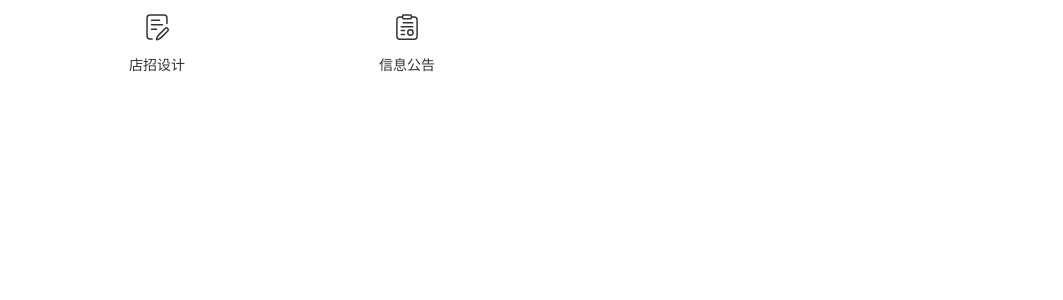
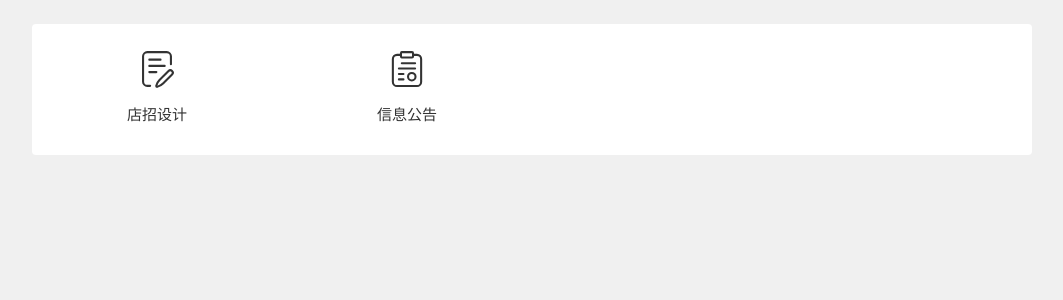
Before and after one commit to shuanger051/logo_online, a Vue app in the folder WEB/apps/logo-pc/: page /login in a window 1280 px wide. Shown: the top 300 px of the page, without its empty margins (108-1171 px from the left). Built offline with nearby package versions, Linux system fonts and the light colour scheme; what core would draw is missing.

Commit message:
样式优化

```diff
--- a/WEB/apps/logo-pc/public/entrepot.html
+++ b/WEB/apps/logo-pc/public/entrepot.html
@@ -12,6 +12,7 @@
   </head>
   <body>
     <div>跳转中，请稍等...</div>
+    <script src="./config.js" ></script>
     <script>
       // 是否在PC端
       if (
--- a/WEB/apps/logo-pc/src/App.vue
+++ b/WEB/apps/logo-pc/src/App.vue
@@ -11,3 +11,8 @@ export default {
   components: { ModalLogin },
 };
 </script>
+<style lang="less">
+body {
+  background-color: #f0f0f0!important;
+}
+</style>
--- a/WEB/apps/logo-pc/src/views/article/detail.vue
+++ b/WEB/apps/logo-pc/src/views/article/detail.vue
@@ -1,6 +1,12 @@
 <template>
   <div class="page-wrap">
-    <a-empty v-if="!detail.id" description="文章详情找不到了"></a-empty>
+    <!-- 加载中 -->
+    <div class="loading" v-if="loading">
+      <a-spin tip="文章加载中..." />
+    </div>
+    <!-- 不存在 -->
+    <a-empty v-else-if="!detail.id" description="文章详情找不到了"></a-empty>
+    <!-- 内容详情 -->
     <template v-else>
       <h2 class="title">{{ article.title }}</h2>
       <div class="attribute">
@@ -29,6 +35,7 @@ import { mapState } from "vuex";
 export default {
   data() {
     return {
+      loading: true,
       detail: {},
     };
   },
@@ -66,12 +73,15 @@ export default {
     // 获取文章详情
     getDetail() {
       const { pid } = this.$route.query;
+      this.loading = true;
       return articleService
         .getContentByIDAPI({
           id: pid,
         })
+        .finally(() => {
+          this.loading = false;
+        })
         .then((res) => {
-          console.log(res);
           this.detail = res.data;
         });
     },
@@ -87,15 +97,26 @@ export default {
 </style>
 <style lang="less" scoped>
 .page-wrap {
-  padding: 0 12px 12px;
+  padding: 12px 24px;
   max-width: 1000px;
   margin: 0 auto;
+  margin-top: 24px;
+  border-radius: 4px;
+  background-color: #fff;
+  .loading{
+    text-align: center;
+    padding: 120px 0;
+  }
+  // :deep(.ant-spin) {?
+    // margin: 0 auto;
+  // }
   .title {
+    font-size: 22px;
     line-height: 1.6em;
   }
   .attribute {
     // color: @text-color;
-    font-size: 12px;
+    font-size: 14px;
     line-height: 1.8em;
     margin-bottom: 12px;
     & > span:not(:last-child) {
--- a/WEB/apps/logo-pc/src/views/article/list.vue
+++ b/WEB/apps/logo-pc/src/views/article/list.vue
@@ -61,6 +61,7 @@ export default {
       let pageNum = current + 1;
       if (current) pageNum = current;
       if (size) page.pageSize = size;
+      this.loading = true; // 标记加载中
       articleService
         .getContentByChannelIdAPI({
           channelId,
@@ -73,7 +74,9 @@ export default {
           this.page.total = total;
           this.list = list;
         })
-        .finally(() => (this.loading = false))
+        .finally(() => {
+          this.loading = false
+        })
         .catch((err) => {
           this.finished = true;
         });
@@ -83,46 +86,14 @@ export default {
 </script>
 <style lang="less" scoped>
 .page-wrap {
-  padding: 12px 0;
+  padding: 12px 24px;
   min-height: 100%;
   max-width: 1000px;
   margin: 0 auto;
   box-sizing: border-box;
+  margin-top: 24px;
+  border-radius: 4px;
   background-color: #fff;
   // background-color: @text-color;
-  :deep(.van-list) {
-    .van-cell {
-      &__value {
-        line-height: 0;
-      }
-      .description {
-        margin-bottom: 4px;
-        line-height: 1.6em;
-        max-height: 3.2em;
-        text-overflow: ellipsis;
-        -webkit-line-clamp: 2;
-        -webkit-box-orient: vertical;
-        display: -webkit-box;
-        overflow: hidden;
-      }
-      .attrs-bar {
-        .attr-item {
-          &:not(:last-child) {
-            margin-right: 6px;
-          }
-        }
-        .visitor {
-          & > i {
-            font-style: normal;
-            display: inline-block;
-            padding: 0 2px;
-          }
-        }
-      }
-    }
-    .van-image {
-      height: 64px;
-    }
-  }
 }
 </style>
--- a/WEB/apps/logo-pc/src/views/home.vue
+++ b/WEB/apps/logo-pc/src/views/home.vue
@@ -39,20 +39,23 @@ export default {
 </script>
 <style lang="less" scoped>
 .page-wrap {
-  padding: 12px 0;
+  padding: 24px 0;
   min-height: 100%;
   max-width: 1000px;
   margin: 0 auto;
   box-sizing: border-box;
+  margin-top: 24px;
+  border-radius: 4px;
   background-color: #fff;
   .sudoku-menu {
     .ant-col {
       text-align: center;
       .iconfont {
-        font-size: 30px;
+        font-size: 42px;
         margin-bottom: 8px;
       }
       .name{
+        font-size: 15px;
         color: #333;
         line-height: 2.2em;
       }
--- a/WEB/apps/logo-pc/src/views/signboard/attribute.vue
+++ b/WEB/apps/logo-pc/src/views/signboard/attribute.vue
@@ -83,12 +83,18 @@ export default {
   padding: 12px 24px 60px;
   max-width: 1000px;
   margin: 0 auto;
+  margin-top: 24px;
+  border-radius: 4px;
+  background-color: #fff;
   :deep(.ant-checkbox-group) {
     margin-bottom: 12px;
+    &-item > span {
+      font-size: 15px;
+    }
   }
   :deep(.ant-divider) {
     &-inner-text {
-      font-size: 14px;
+      font-size: 15px;
       color: #444;
     }
   }
--- a/WEB/apps/logo-pc/src/views/signboard/template.vue
+++ b/WEB/apps/logo-pc/src/views/signboard/template.vue
@@ -104,6 +104,11 @@ export default {
 .page-wrap {
   max-width: 1000px;
   margin: 0 auto;
+  border-radius: 4px;
+  padding: 12px 24px;
+  margin-top: 24px;
+  border-radius: 4px;
+  background-color: #fff;
   .logo-item {
     margin-bottom: 10px;
   }
```
